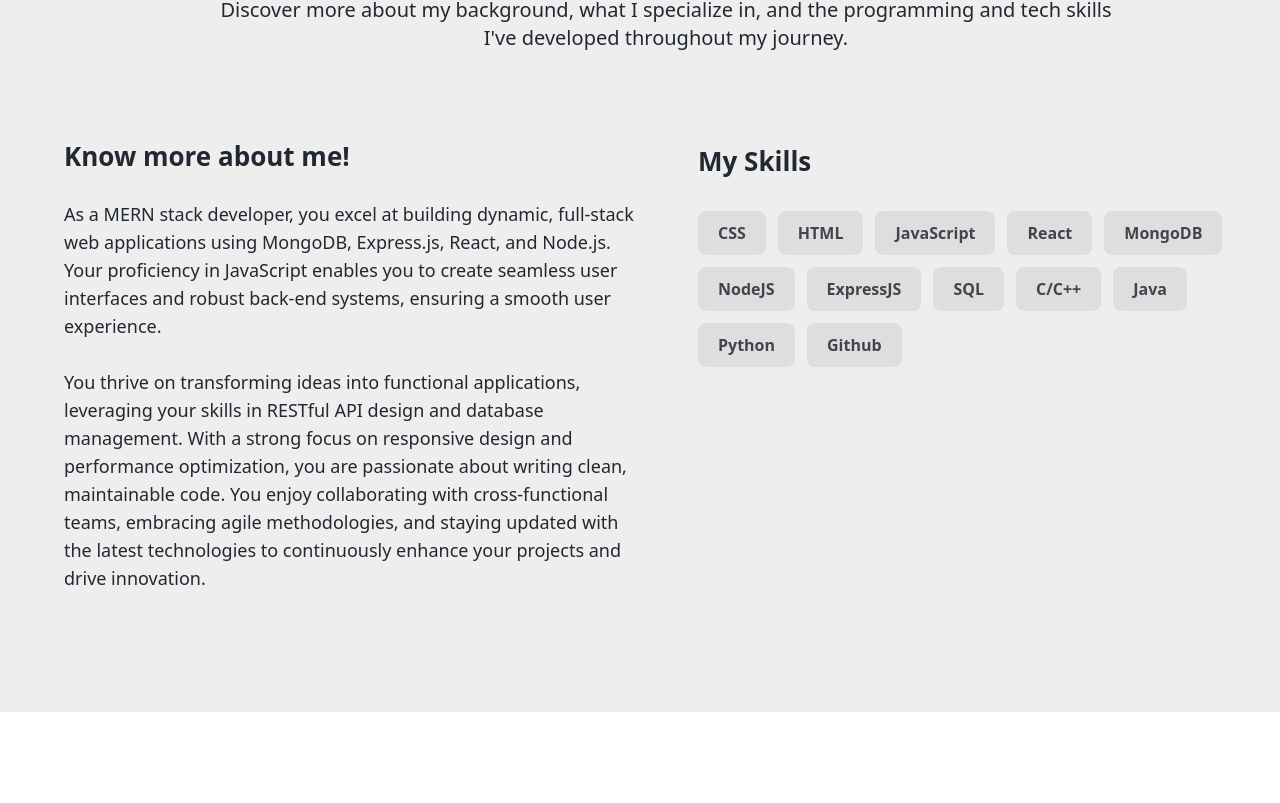
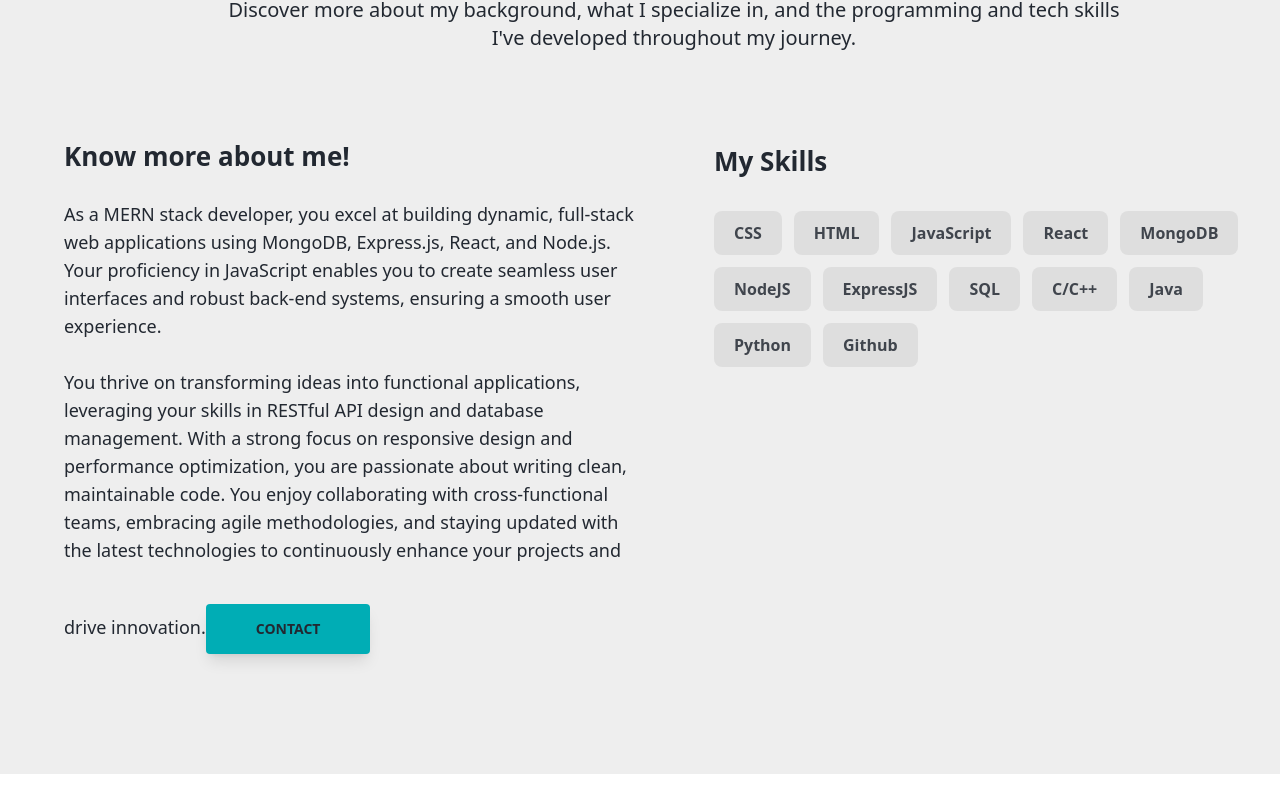
Before and after one commit to Gaurav-Swami/portfolio, a Next.js app: page / in a window 1280 px wide. Shown: the part 1037-1840 px from the top of the page. Built offline with nearby package versions, Linux system fonts and the light colour scheme.

Commit message:
added contact button on about

```diff
--- a/src/components/About.tsx
+++ b/src/components/About.tsx
@@ -1,4 +1,5 @@
 // import { DiVim } from "react-icons/di";
+"use client";
 
 const About = () => {
   const skills = [
@@ -26,8 +27,8 @@ const About = () => {
           journey.
         </span>
       </div>
-      <div className="flex mt-[90px] gap-x-16">
-        <div className="w-[570px] text-lg">
+      <div className="flex mt-[90px] gap-x-20">
+        <div className="w-[570px] text-lg ">
           <h2 className="text-[26px] font-bold pb-[30px]">
             Know more about me!{" "}
           </h2>
@@ -44,18 +45,25 @@ const About = () => {
           collaborating with cross-functional teams, embracing agile
           methodologies, and staying updated with the latest technologies to
           continuously enhance your projects and drive innovation.
+          <button
+            onClick={() => window.scrollTo({ top: 3990 })}
+            className="bg-accent mt-10 text-background text-sm rounded  px-[50px] py-[15px] font-bold shadow-lg hover:-translate-y-1 ease-out duration-300"
+          >
+            CONTACT
+          </button>
         </div>
+
         <div>
-          <h2 className="text-[26px] font-bold pb-[30px]">My Skills   </h2>
+          <h2 className="text-[26px] font-bold pb-[30px]">My Skills </h2>
 
           <div className="flex w-[570px] gap-3 flex-wrap">
             {skills.map((skill, index) => (
-              <button
+              <span
                 className=" py-[10px] rounded-lg px-5 bg-[#DCDCDC] font-semibold opacity-85"
                 key={index}
               >
                 {skill}
-              </button>
+              </span>
             ))}
           </div>
         </div>
--- a/src/components/Contact.tsx
+++ b/src/components/Contact.tsx
@@ -87,7 +87,7 @@ const Contact: React.FC = () => {
         />
         <button
           type="submit"
-          className="bg-accent text-white rounded absolute right-10 bottom-10 px-20 py-4 font-bold shadow-lg hover:-translate-y-1 ease-out duration-300"
+          className="bg-accent text-background rounded absolute right-10 bottom-10 px-20 py-4 font-bold shadow-lg hover:-translate-y-1 ease-out duration-300"
           disabled={state.submitting}
         >
           SUBMIT
--- a/src/components/Header.tsx
+++ b/src/components/Header.tsx
@@ -58,8 +58,8 @@ const Header: React.FC = () => {
       >
         <Button text={"Home"} goToY={0} navbarPos={navbarPos} />
         <Button text={"About"} goToY={740} navbarPos={navbarPos} />
-        <Button text={"Projects"} goToY={1150} navbarPos={navbarPos} />
-        <Button text={"Contact"} goToY={3415} navbarPos={navbarPos} />
+        <Button text={"Projects"} goToY={1710} navbarPos={navbarPos} />
+        <Button text={"Contact"} goToY={3990} navbarPos={navbarPos} />
       </div>
     </div>
   );
```
